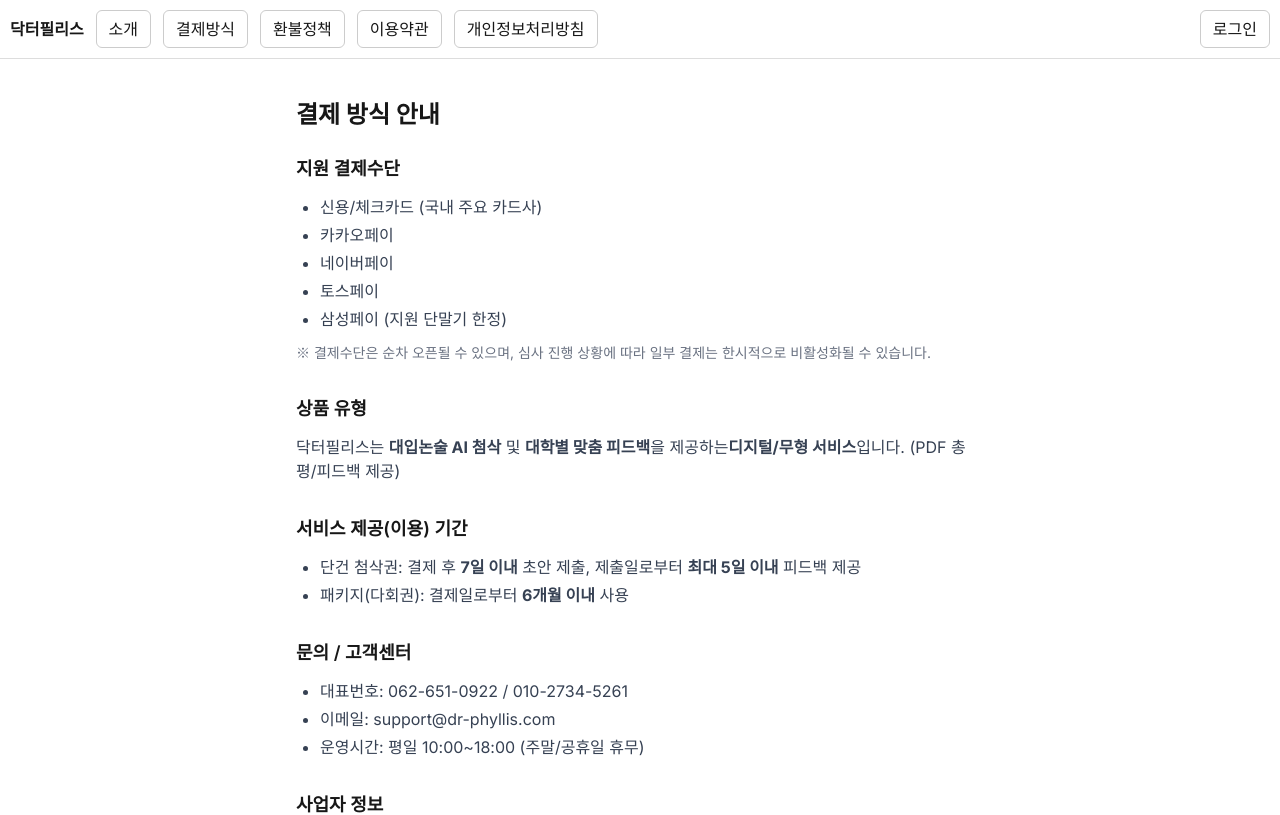
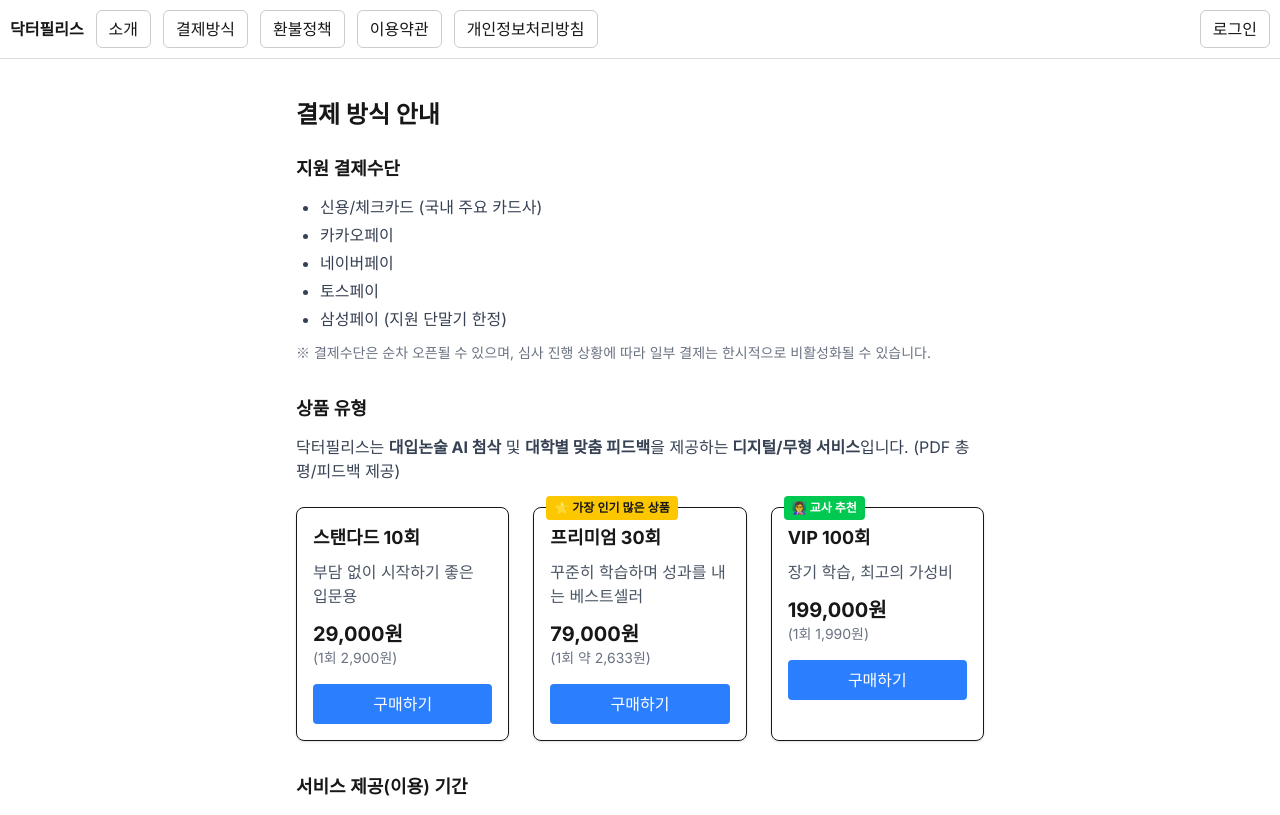
Before and after one commit to SHTH-AGI-LAB/shth-essay, a Next.js app: page /payment in a window 1280 px wide. Shown: the top 815 px of the page. Built offline with nearby package versions, Linux system fonts and the light colour scheme; no server answers.

Commit message:
feat: add product cards with purchase buttons

```diff
--- a/src/app/payment/page.tsx
+++ b/src/app/payment/page.tsx
@@ -1,4 +1,8 @@
 // src/app/payment/page.tsx
+"use client";
+
+import Link from "next/link";
+
 export const metadata = {
   title: "결제방식 | Dr-phyllis",
   description: "닥터필리스 결제수단 및 유의사항 안내",
@@ -9,6 +13,7 @@ export default function PaymentPage() {
     <main className="mx-auto max-w-3xl p-6 sm:p-10">
       <h1 className="text-2xl font-bold mb-6">결제 방식 안내</h1>
 
+      {/* 결제수단 */}
       <section className="space-y-3 mb-8">
         <h2 className="text-lg font-semibold">지원 결제수단</h2>
         <ul className="list-disc pl-6 space-y-1 text-gray-700">
@@ -23,14 +28,66 @@ export default function PaymentPage() {
         </p>
       </section>
 
+      {/* 상품 유형 */}
       <section className="space-y-3 mb-8">
         <h2 className="text-lg font-semibold">상품 유형</h2>
         <p className="text-gray-700">
           닥터필리스는 <b>대입논술 AI 첨삭</b> 및 <b>대학별 맞춤 피드백</b>을 제공하는
-          <b>디지털/무형 서비스</b>입니다. (PDF 총평/피드백 제공)
+          <b> 디지털/무형 서비스</b>입니다. (PDF 총평/피드백 제공)
         </p>
+
+        <div className="grid gap-6 md:grid-cols-3 mt-6">
+          {/* 10회 */}
+          <div className="border rounded-lg p-4 shadow-sm hover:shadow-md transition">
+            <h3 className="font-bold text-lg">스탠다드 10회</h3>
+            <p className="text-gray-600 mt-2">부담 없이 시작하기 좋은 입문용</p>
+            <p className="text-xl font-bold mt-3">29,000원</p>
+            <p className="text-sm text-gray-500 mb-4">(1회 2,900원)</p>
+            <Link
+              href="/checkout?plan=10"
+              className="block w-full text-center bg-blue-500 text-white py-2 rounded hover:bg-blue-600 transition"
+            >
+              구매하기
+            </Link>
+          </div>
+
+          {/* 30회 */}
+          <div className="border rounded-lg p-4 shadow-sm hover:shadow-md transition relative">
+            <span className="absolute -top-3 left-3 bg-yellow-400 text-xs font-semibold px-2 py-1 rounded">
+              ⭐ 가장 인기 많은 상품
+            </span>
+            <h3 className="font-bold text-lg">프리미엄 30회</h3>
+            <p className="text-gray-600 mt-2">꾸준히 학습하며 성과를 내는 베스트셀러</p>
+            <p className="text-xl font-bold mt-3">79,000원</p>
+            <p className="text-sm text-gray-500 mb-4">(1회 약 2,633원)</p>
+            <Link
+              href="/checkout?plan=30"
+              className="block w-full text-center bg-blue-500 text-white py-2 rounded hover:bg-blue-600 transition"
+            >
+              구매하기
+            </Link>
+          </div>
+
+          {/* 100회 */}
+          <div className="border rounded-lg p-4 shadow-sm hover:shadow-md transition relative">
+            <span className="absolute -top-3 left-3 bg-green-500 text-white text-xs font-semibold px-2 py-1 rounded">
+              👩‍🏫 교사 추천
+            </span>
+            <h3 className="font-bold text-lg">VIP 100회</h3>
+            <p className="text-gray-600 mt-2">장기 학습, 최고의 가성비</p>
+            <p className="text-xl font-bold mt-3">199,000원</p>
+            <p className="text-sm text-gray-500 mb-4">(1회 1,990원)</p>
+            <Link
+              href="/checkout?plan=100"
+              className="block w-full text-center bg-blue-500 text-white py-2 rounded hover:bg-blue-600 transition"
+            >
+              구매하기
+            </Link>
+          </div>
+        </div>
       </section>
 
+      {/* 서비스 제공 기간 */}
       <section className="space-y-3 mb-8">
         <h2 className="text-lg font-semibold">서비스 제공(이용) 기간</h2>
         <ul className="list-disc pl-6 space-y-1 text-gray-700">
@@ -39,6 +96,7 @@ export default function PaymentPage() {
         </ul>
       </section>
 
+      {/* 고객센터 */}
       <section className="space-y-3 mb-8">
         <h2 className="text-lg font-semibold">문의 / 고객센터</h2>
         <ul className="list-disc pl-6 space-y-1 text-gray-700">
@@ -48,6 +106,7 @@ export default function PaymentPage() {
         </ul>
       </section>
 
+      {/* 사업자 정보 */}
       <section className="space-y-3">
         <h2 className="text-lg font-semibold">사업자 정보</h2>
         <div className="text-gray-700">
```
